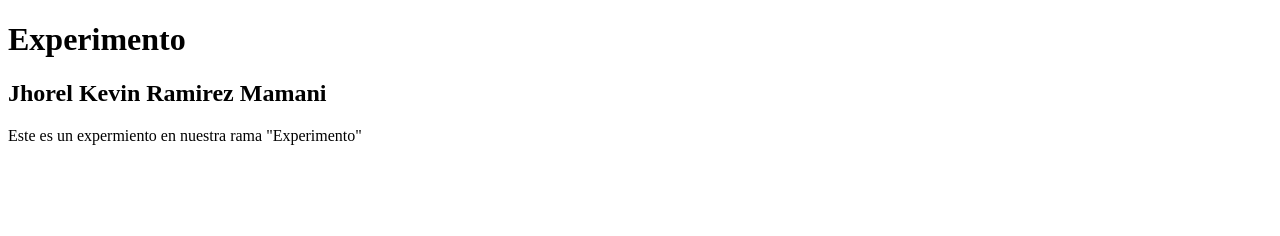
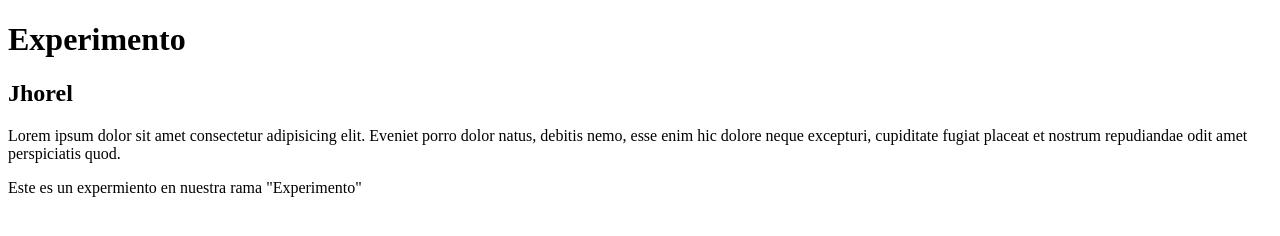
Before and after one commit to Llhrl/curso, a plain HTML site: page index.html in a window 1280 px wide. Drawn offline with Linux system fonts and the light colour scheme.

Commit message:
Agregando algo de texto

```diff
--- a/index.html
+++ b/index.html
@@ -13,7 +13,9 @@
     <h1>Experimento</h1>
   </header>
   <div class="container">
-    <h2>Jhorel Kevin Ramirez Mamani</h2>
+    <h2>Jhorel </h2>
+    <p>Lorem ipsum dolor sit amet consectetur adipisicing elit. Eveniet porro dolor natus, debitis nemo, esse enim hic
+      dolore neque excepturi, cupiditate fugiat placeat et nostrum repudiandae odit amet perspiciatis quod.</p>
   </div>
 
   <footer>
```
